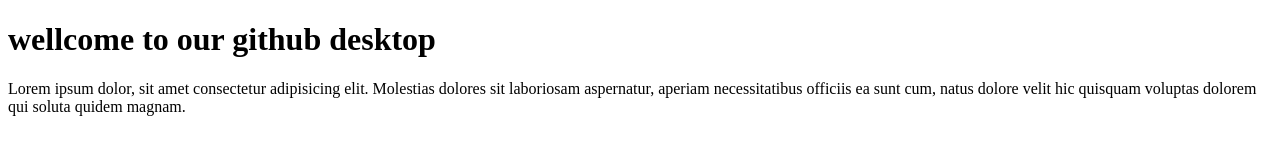
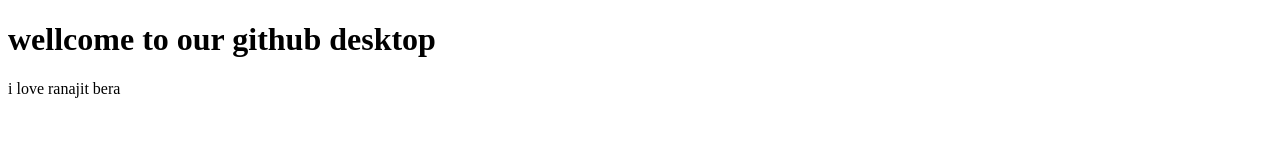
Before and after one commit to ranajitb968-blip/second-web, a plain HTML site: page index.html in a window 1280 px wide. Drawn offline with Linux system fonts and the light colour scheme.

Commit message:
Update index.html

```diff
--- a/index.html
+++ b/index.html
@@ -7,6 +7,6 @@
 </head>
 <body>
     <h1>wellcome to our github desktop</h1>
-    <p>Lorem ipsum dolor, sit amet consectetur adipisicing elit. Molestias dolores sit laboriosam aspernatur, aperiam necessitatibus officiis ea sunt cum, natus dolore velit hic quisquam voluptas dolorem qui soluta quidem magnam.
+<p>i love ranajit bera </p>
 </body>
 </html>
```
